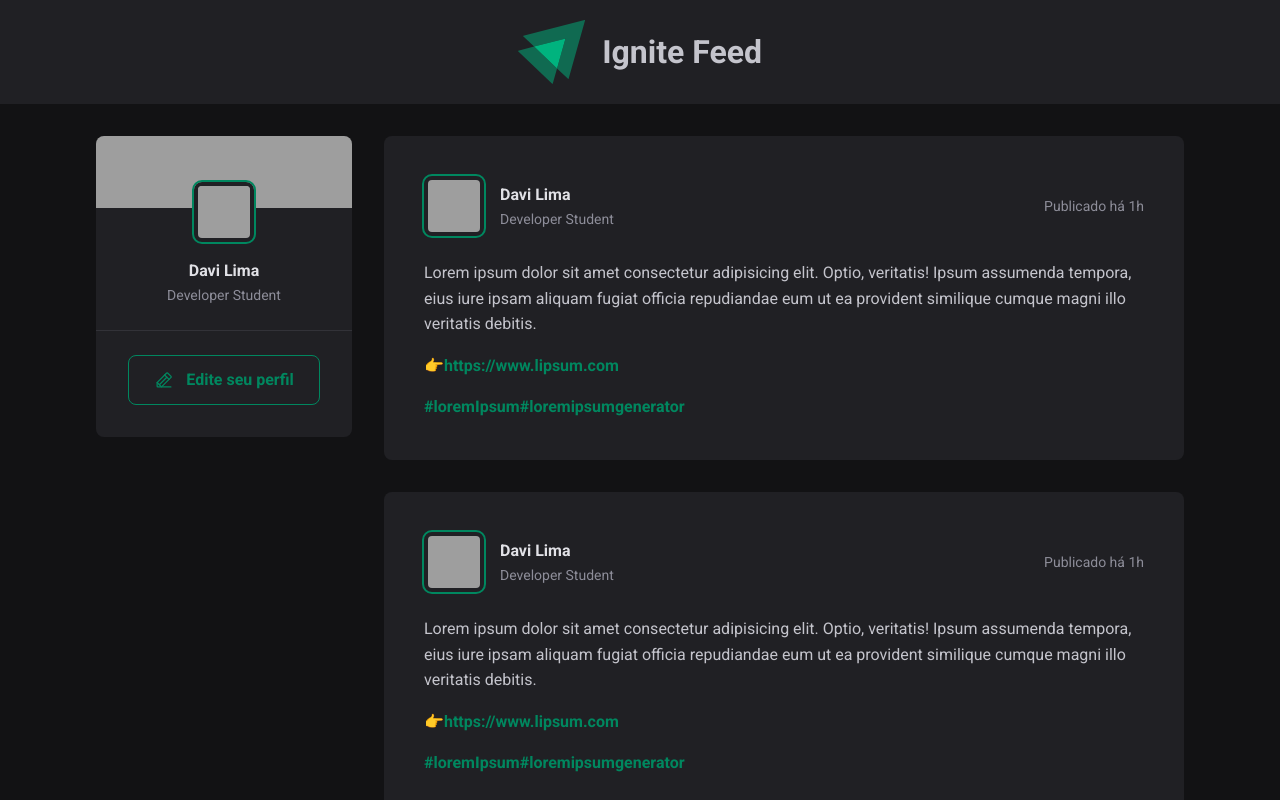
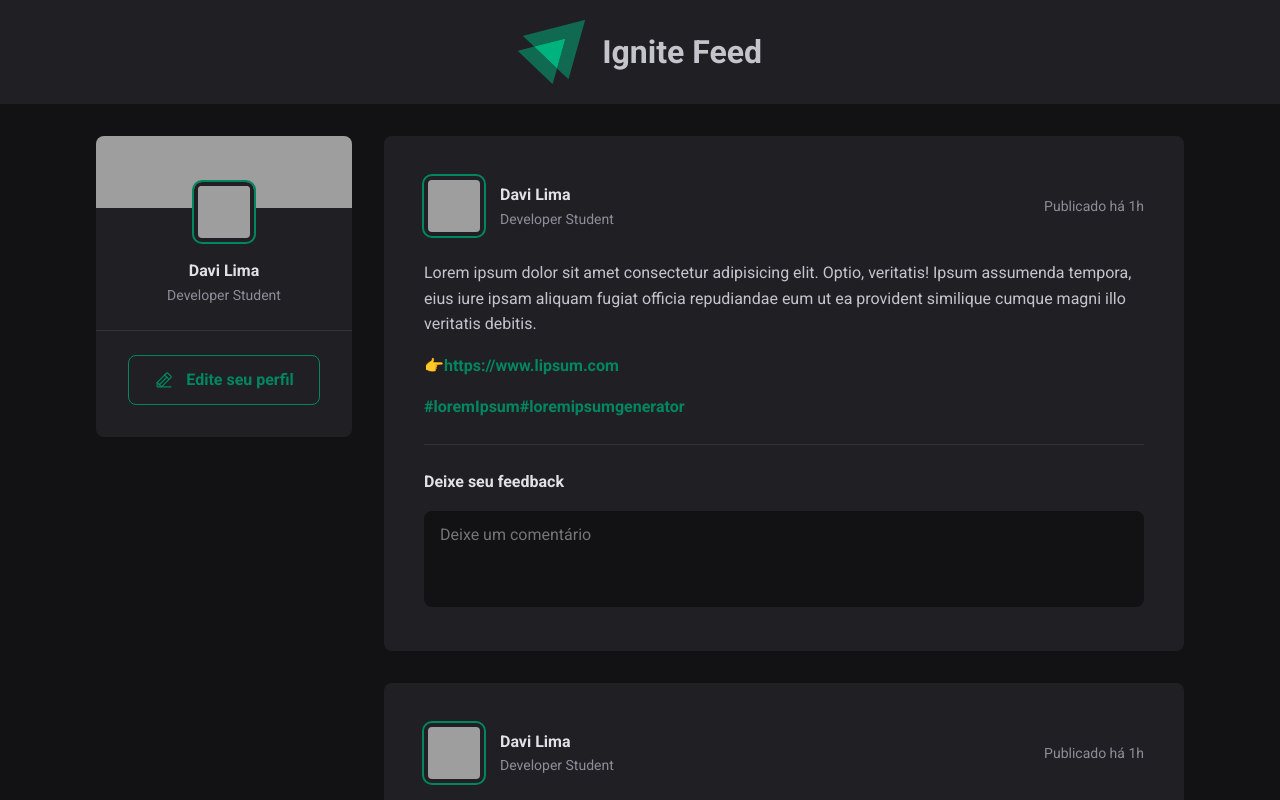
Before and after one commit to davirlima/ignite-feed, a React (Vite) app: page / in a window 1280 px wide. Shown: the top 800 px of the page. Built offline with nearby package versions, Linux system fonts and the light colour scheme; grey boxes are pictures that could not be loaded.

Commit message:
Estrutura da aplicação - Formulário de Comentários

```diff
--- a/src/components/Post.jsx
+++ b/src/components/Post.jsx
@@ -34,6 +34,13 @@
           <a href="#">#loremipsumgenerator</a>
         </p>
       </div>
+      <form className={styles.commentForm}>
+        <strong>Deixe seu feedback</strong>
+        <textarea placeholder="Deixe um comentário"></textarea>
+        <footer>
+          <button type="submit">Publicar</button>
+        </footer>
+      </form>
     </article>
   );
 }
--- a/src/components/Post.module.css
+++ b/src/components/Post.module.css
@@ -65,3 +65,56 @@
   border: 4px solid var(--gray-800);
   outline: 2px solid var(--green-500);
 }
+
+.commentForm {
+  width: 100%;
+  margin-top: 1.5rem;
+  padding-top: 1.5rem;
+  border-top: 1px solid var(--gray-600);
+}
+
+.commentForm > strong {
+  line-height: 1.6;
+  color: var(--gray-100);
+}
+
+.commentForm textarea {
+  width: 100%;
+  background-color: var(--gray-900);
+  border: 0;
+  /* Impedir que o usuário redimensione o textarea */
+  resize: none;
+  height: 6rem;
+  padding: 1rem;
+  border-radius: 8px;
+  color: var(--gray-100);
+  line-height: 1rem;
+  margin-top: 1rem;
+}
+
+.commentForm footer {
+  visibility: hidden;
+  max-height: 0;
+}
+
+/* Se houver qualquer tipo de movimentação dentro da área, aplica uma estilização no elemento seguinte */
+.commentForm:focus-within footer {
+  visibility: visible;
+  max-height: none;
+}
+
+.commentForm footer button {
+  padding: 1rem 1.5rem;
+  margin-top: 1rem;
+  border-radius: 8px;
+  border: 0;
+  background-color: var(--green-500);
+  color: var(--white);
+  font-weight: bold;
+  cursor: pointer;
+  transition: background-color 0.3s;
+}
+
+.commentForm > button:hover {
+  background-color: var(--green-300);
+}
--- a/src/global.css
+++ b/src/global.css
@@ -10,6 +10,11 @@
 
   --green-300: #00b376;
   --green-500: #00875f;
+}
+
+:focus {
+  outline: transparent;
+  box-shadow: 0 0 2px var(--green-500);
 }
 
 * {
```
